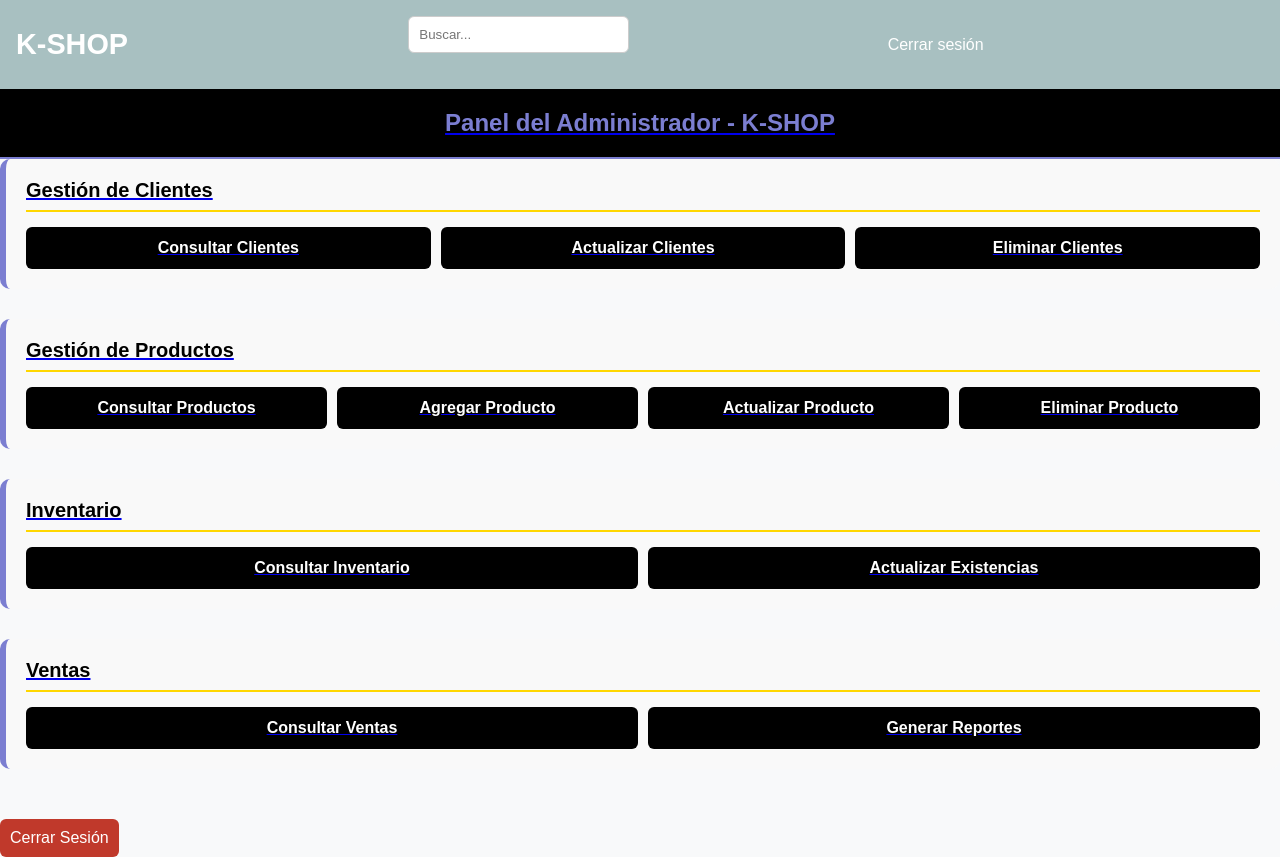
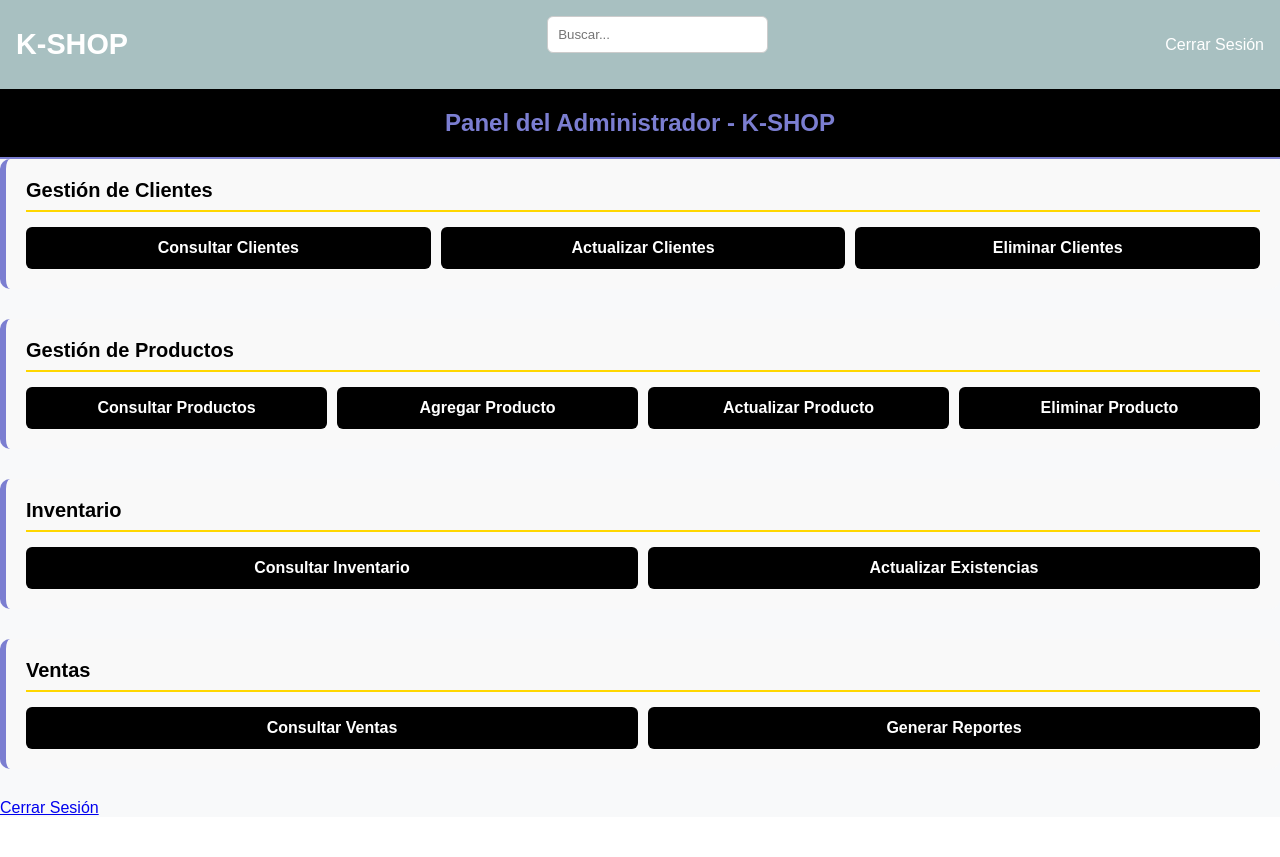
Before and after one commit to kev-abs/kshop-code, a PHP site: page /Paneles/paneladmin.php in a window 1280 px wide. After the commit the page ends 815 px from the top, so only its background shows below. Run offline with PHP 8.4, Linux system fonts and the light colour scheme; the visitor is signed in with stand-in values (Sample User, id 1).

Commit message:
Update paneladmin.php

```diff
--- a/Paneles/paneladmin.php
+++ b/Paneles/paneladmin.php
@@ -37,7 +37,7 @@ header("Expires: 0");
     </form>
     <nav class="navbar">
       <ul>
-        <li><a href="../index.php">Cerrar sesión
+        <li><a href="../php/cerrar_sesion.php" class="btn btn-outline-danger">Cerrar Sesión</a>
       </ul>
     </nav>
   </div>
@@ -87,7 +87,10 @@ header("Expires: 0");
     </div>
 
     <!-- Botón Cerrar Sesión -->
-    <button class="logout-btn">Cerrar Sesión</button>
+    <a href="../php/cerrar_sesion.php" class="btn btn-danger">
+  <i class="bi bi-box-arrow-right"></i> Cerrar Sesión
+</a>
+
 
   </div>
   <script src="../Funciones/funciones.js"></script><script src="../Funciones/funciones.js" defer></script></body>
```
